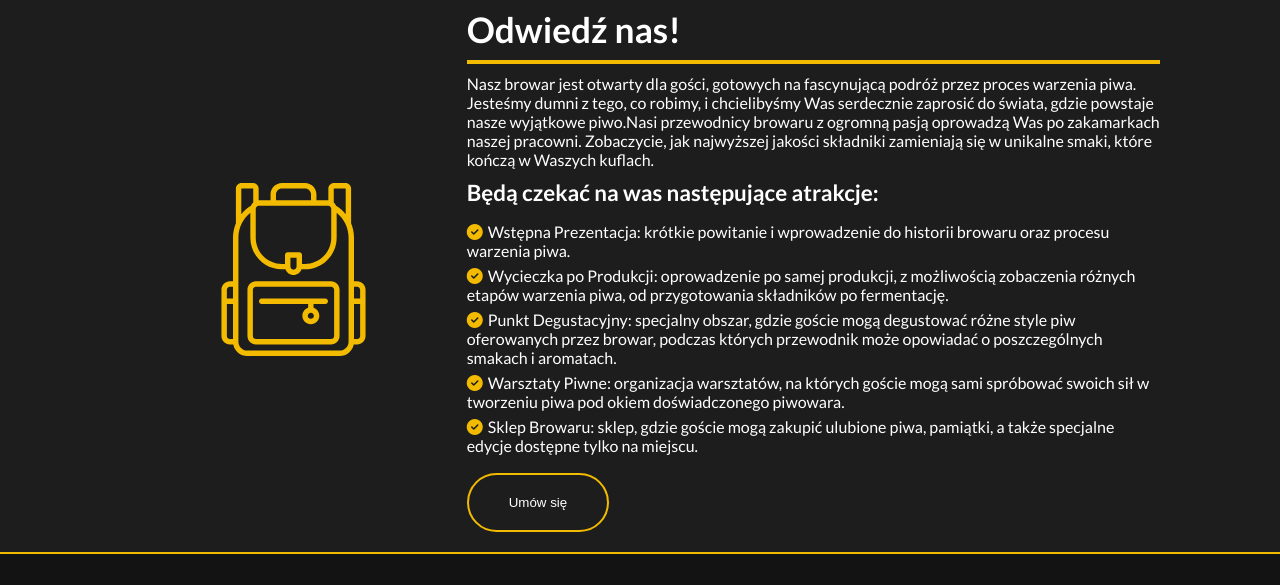
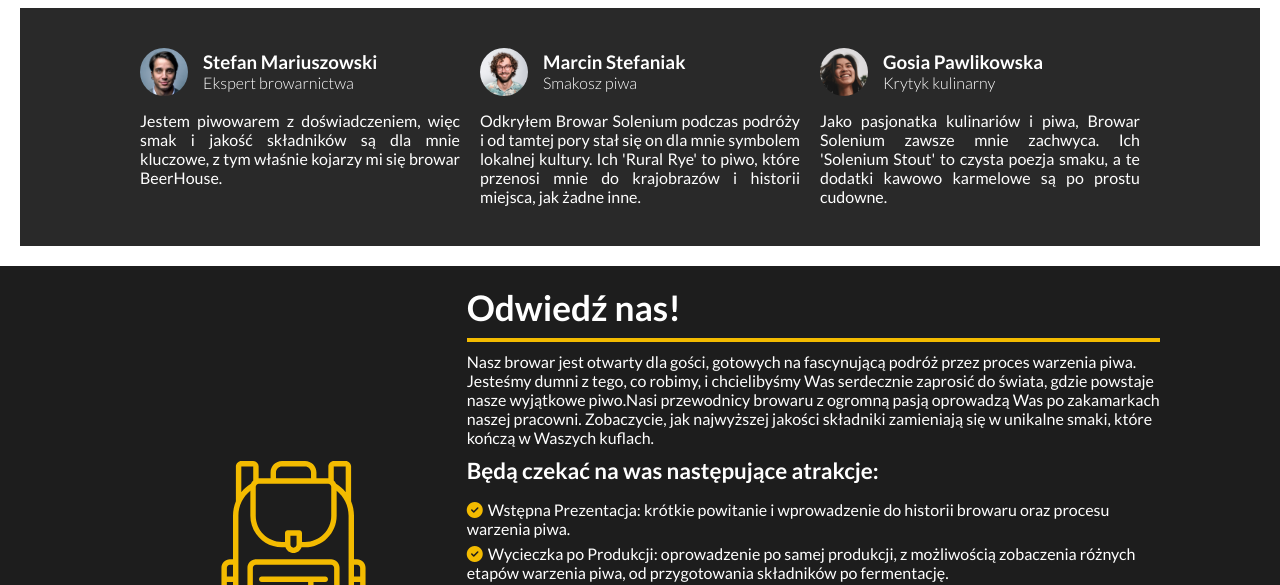
Before and after one commit to Shintenza/beer-house, a plain HTML site: page project_1/index.html in a window 1280 px wide. Shown: the part 2050-2635 px from the top of the page. Drawn offline with Linux system fonts and the light colour scheme.

Commit message:
added reviews section

```diff
--- a/project_1/css/index.css
+++ b/project_1/css/index.css
@@ -254,7 +254,7 @@ footer {
   padding: 40px;
   display: flex;
   width: 100vw;
-  padding: 10 40px;
+  padding: 10px 40px;
   flex-direction: column;
 }
 
@@ -443,7 +443,54 @@ footer {
   background-color: var(--gold);
 }
 
+.reviews_container {
+  display: flex;
+  gap: 20px;
+  flex-direction: column;
+  margin: 20px 20px;
+  background-color: var(--gray-light);
+  margin-bottom: 20px;
+}
+
+.review_author {
+  display: flex;
+  margin-bottom: 15px;
+  gap: 15px;
+  align-items: center;
+}
+
+.review_author_text span {
+  font-weight: 300;
+}
+
+.review_card {
+  padding: 10px;
+  flex-grow:1;
+}
+
+.review_author img {
+  display: block;
+  border-radius: 50%;
+  width: 15%;
+  flex-shrink: 0;
+}
+
+.review_text {
+  text-align: justify;
+}
+
 @media only screen and (min-width: 768px) {
+  .reviews_container {
+    flex-direction: row;
+    padding: 40px 120px;
+    flex-wrap: wrap;
+  }
+  .review_card {
+    flex-shrink: 0;
+    flex-basis: 260px;
+    padding: 0;
+  }
+
   .main_nav {
     display: flex;
     justify-content: start;
--- a/project_1/index.html
+++ b/project_1/index.html
@@ -164,7 +164,7 @@
     <section class="beers_section">
       <div class="beers_container">
         <div class="beers_title">
-          <h1>Nasze najpopularniejsze piwa</h1>
+          <h1>Poznaj naszą ofertę piw</h1>
         </div>
 
         <div class="beers_imgs">
@@ -322,6 +322,52 @@
       </div>
     </section>
 
+    <section>
+      <div class="reviews_container">
+        <div class="review_card">
+          <div class="review_author">
+            <img src="./images/review_person_1.png" alt="Photo of Stefan Mariuszowki">
+            <div class="review_author_text">
+              <h3>Stefan Mariuszowski</h3>
+              <span>Ekspert browarnictwa</span>
+            </div>
+          </div>
+          <p class="review_text">
+            Jestem piwowarem z doświadczeniem, więc smak i jakość składników są dla mnie kluczowe, z tym właśnie
+            kojarzy mi się browar BeerHouse.
+          </p>
+        </div>
+
+        <div class="review_card">
+          <div class="review_author">
+            <img src="./images/review_person_2.png" alt="Photo of Marcin Stefaniak">
+            <div class="review_author_text">
+              <h3>Marcin Stefaniak</h3>
+              <span>Smakosz piwa</span>
+            </div>
+          </div>
+          <p class="review_text">
+            Odkryłem Browar Solenium podczas podróży i od tamtej pory stał się on dla mnie symbolem lokalnej kultury.
+            Ich 'Rural Rye' to piwo, które przenosi mnie do krajobrazów i historii miejsca, jak żadne inne.
+          </p>
+        </div>
+
+        <div class="review_card">
+          <div class="review_author">
+            <img src="./images/review_person_3.png" alt="Photo of Gosia Pawlikowska">
+            <div class="review_author_text">
+              <h3>Gosia Pawlikowska</h3>
+              <span>Krytyk kulinarny</span>
+            </div>
+          </div>
+          <p class="review_text">
+            Jako pasjonatka kulinariów i piwa, Browar Solenium zawsze mnie zachwyca. Ich 'Solenium Stout' to czysta
+            poezja smaku, a te dodatki kawowo karmelowe są po prostu cudowne.
+          </p>
+        </div>
+      </div>
+    </section>
+
     <section class="visit_section">
       <div class="visit_container">
         <div class="visit_img">
--- a/project_1/js/index.js
+++ b/project_1/js/index.js
@@ -32,12 +32,12 @@ class appearOnScroll {
   #observer = null;
   #elements = null;
   #startingClass = "";
-  #edgeThresholdClass = false;
+  #threshold = 0.5;
 
-  constructor(elementsName, startingClass, edgeThresholdClass=null) {
+  constructor(elementsName, startingClass, threshold=0.5) {
+    this.#threshold = threshold;
     this.#elements = document.querySelectorAll(`.${elementsName}`);
     this.#startingClass = startingClass;
-    this.#edgeThresholdClass = edgeThresholdClass;
     this.#makeElementsHidden();
     this.#createObserver();
     this.#addObserverToElements();
@@ -45,7 +45,7 @@ class appearOnScroll {
 
   #createObserver() {
     this.#observer = new IntersectionObserver((e) => this.#observerCallback(e),
-      { threshold: 0.4 },
+      { threshold: this.#threshold },
     );
   }
 
@@ -60,12 +60,7 @@ class appearOnScroll {
 
   #addObserverToElements() {
     for (const element of this.#elements) {
-      if (element.classList.contains(this.#edgeThresholdClass)) {
-        const updatedObserver = new IntersectionObserver((e) => this.#observerCallback(e), { threshold: 0.2 });
-        updatedObserver.observe(element);
-      } else {
-        this.#observer.observe(element);
-      }
+      this.#observer.observe(element);
     }
   }
 
@@ -78,5 +73,6 @@ class appearOnScroll {
 
 const carouselHandler = new CarouselHandler("carousel_slides");
 const featuresAppear = new appearOnScroll("features_ft", "slide_from_left");
-const visitContainer = new appearOnScroll("visit_container", "slide_from_left");
-const beersAppear = new appearOnScroll("beer_card", "slide_from_right", "edgeCase");
+const beersAppear = new appearOnScroll("beers_container", "slide_from_right", 0.2);
+const reviesAppear = new appearOnScroll("reviews_container", "slide_from_left");
+const visitContainer = new appearOnScroll("visit_container", "slide_from_right", 0.3);
```
Also changed, not shown: project_1/images/review_person_1.png (added), project_1/images/review_person_2.png (added), project_1/images/review_person_3.png (added).
